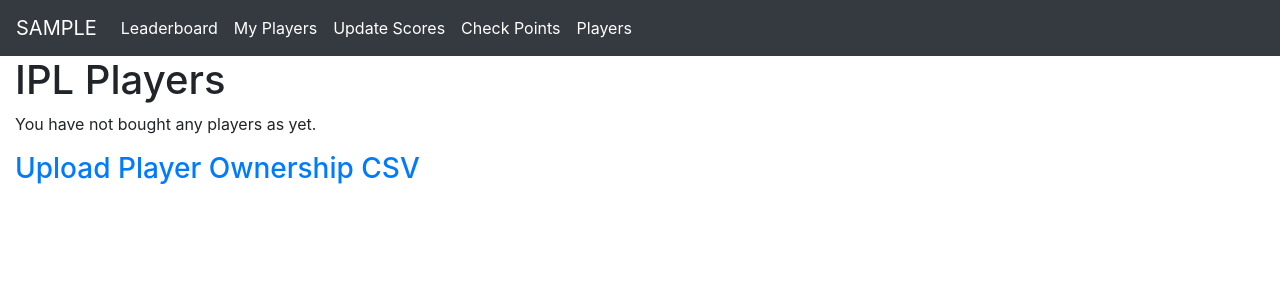
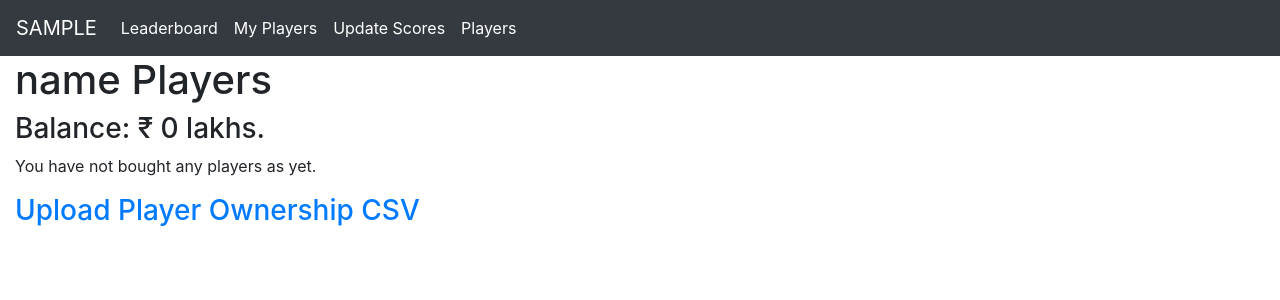
Before and after one commit to crazynayan/ipl2019-django, a Django app: page /ipl/my_players/ in a window 1280 px wide. Shown: the top 300 px of the page. Run offline with Django 3.2, Linux system fonts and the light colour scheme; the visitor is signed in with stand-in values (Sample User, id 1); data comes from the database, SQL or seed files in the repository; data that the repository does not hold is empty; some libraries are stand-ins or nearby versions.

Commit message:
Remove points from Model.

```diff
--- a/ipl2019/admin.py
+++ b/ipl2019/admin.py
@@ -1,9 +1,8 @@
 from django.contrib import admin
 from .models import Member
 # Register your models here.
-#admin.site.register(Member)
 
 
 @admin.register(Member)
 class MemberAdmin(admin.ModelAdmin):
-    list_display = ('name', 'points', 'balance', 'user')
+    list_display = ('name', 'balance', 'user')
--- a/ipl2019/models.py
+++ b/ipl2019/models.py
@@ -7,14 +7,12 @@ from django.dispatch import receiver
 class Member(models.Model):
     user = models.OneToOneField(User, on_delete=models.CASCADE)
     name = models.TextField(max_length=100, default='name')
-    points = models.DecimalField(max_digits=6, decimal_places=1, default=0)
     balance = models.PositiveIntegerField(default=0)
 
     def __str__(self):
         return self.name
 
     class Meta:
-        ordering = ['-points']
         permissions = (
             ("auctioneer", "Auctioneer"),
             ("can_play_ipl2019", "Can play IPL 2019"),
@@ -51,8 +49,8 @@ class Player(models.Model):
 
 class PlayerInstance(models.Model):
     number = models.PositiveIntegerField(unique=True)
-    player = models.ForeignKey('Player', on_delete=models.CASCADE)
-    member = models.ForeignKey('Member', on_delete=models.SET_NULL, null=True)
+    player = models.ForeignKey('Player', on_delete=models.CASCADE, related_name='playerinstances')
+    member = models.ForeignKey('Member', on_delete=models.SET_NULL, null=True, related_name='playerinstances')
     STATUS = (
         ('Available', 'Available'),
         ('Purchased', 'Purchased'),
--- a/ipl2019/urls.py
+++ b/ipl2019/urls.py
@@ -11,5 +11,4 @@ urlpatterns = [
     path('all_players/', views.all_player_view, name='all_player_list'),
     path('player_ownership_upload/', views.player_ownership_upload, name='player_ownership_upload'),
     path('update_scores/', views.update_scores, name='update_scores'),
-    path('check_points/', views.check_points, name='check_points')
 ]
--- a/ipl2019/views.py
+++ b/ipl2019/views.py
@@ -1,20 +1,23 @@
 import csv
 
-from django.shortcuts import render, get_object_or_404
-from django.contrib.auth.decorators import permission_required
+from django.shortcuts import render
 from django.core.exceptions import ObjectDoesNotExist
 from django.http import HttpResponseRedirect
 from django.urls import reverse
 from django.contrib.auth.models import User
+from django.contrib.auth.decorators import permission_required
+from django.contrib import messages
+from django.db.models import Sum
 from .models import Member, Player, PlayerInstance
-from django.contrib import messages
+
 
 
 @permission_required('ipl2019.can_play_ipl2019')
 def member_view(request):
     template = "ipl2019/member_list.html"
+    member_list = Member.objects.annotate(pts=Sum('playerinstances__player__score')).order_by('-pts')
     context = {
-        'member_list': Member.objects.all(),
+        'member_list': member_list,
     }
     return render(request, template, context)
 
@@ -35,7 +38,7 @@ def my_player_view(request):
         me = Member.objects.get(user=request.user.id)
         context = {
             'player_instances': PlayerInstance.objects.filter(member=me).order_by('-player__score'),
-            'balance': me.balance,
+            'me': me,
         }
     # Only the superuser will not have any ownership. So for superuser display all players.
     except ObjectDoesNotExist:
@@ -109,10 +112,9 @@ def remove_player(request, pk):
         messages.error(request, 'You can only release players with less than 50 points.')
         return render(request, template, prompt)
 
-    # Validate
+    # Validate if the auctioneer has enabled removal of players.
 
     player_instance.member.balance += player_instance.price
-    player_instance.member.points -= player_instance.player.score
     player_instance.member.save()
 
     player_instance.price = 0
@@ -227,46 +229,14 @@ def update_scores(request):
             player = Player.objects.get(name=column[0])
             score = float(column[1])
             if player.score != score:
-                # Get the difference (delta) between the new score & old score
-                # to update the leaderboard in the Member class
-                delta = score - float(player.score)
-                # Update player score
                 player.score = score
                 player.save()
-                # Update Leaderboard
-                player_instances = PlayerInstance.objects.filter(player=player)
-                for player_instance in player_instances:
-                    if player_instance.member is not None:
-                        player_instance.member.points = float(player_instance.member.points) + delta
-                        player_instance.member.save()
         except ObjectDoesNotExist:
             pass
         except ValueError:
             pass
 
     return HttpResponseRedirect(reverse('member_list'))
-
-
-@permission_required('ipl2019.auctioneer')
-def check_points(request):
-    template = "ipl2019/points.html"
-    members_with_diff = []
-    for member in Member.objects.all():
-        calc_points = 0
-        player_instances = PlayerInstance.objects.filter(member=member)
-        for player_instance in player_instances:
-            calc_points += player_instance.player.score
-        if calc_points != member.points:
-            member_with_diff = {
-                'member': member.name,
-                'db_points': member.points,
-                'calc_points': calc_points,
-            }
-            members_with_diff.append(member_with_diff)
-    context = {
-        'members_with_diff': members_with_diff
-    }
-    return render(request, template, context)
 
 
 @permission_required('ipl2019.auctioneer')
--- a/templates/base.html
+++ b/templates/base.html
@@ -32,9 +32,6 @@
             <li class = "nav-item active">
                 <a class = "nav-link" href="{% url 'update_scores' %}">Update Scores</a>
             </li>
-            <li class = "nav-item active">
-                <a class = "nav-link" href="{% url 'check_points' %}">Check Points</a>
-            </li>
             {% endif %}
             <li class = "nav-item active">
                 <a class="nav-link" href="{% url 'player_list' %}">Players</a>
--- a/templates/ipl2019/member_list.html
+++ b/templates/ipl2019/member_list.html
@@ -9,14 +9,16 @@
     <th scope="col">Name</th>
     <th scope="col">Points</th>
     <th scope="col">Balance</th>
+    <th scope="col">Players</th>
     </thead>
     <tbody>
     {% for member in member_list %}
     <tr>
         <td>{{forloop.counter}}</td>
         <td>{{member.name}}</td>
-        <td>{{member.points}}</td>
+        <td>{{member.pts}}</td>
         <td>{{member.balance}}</td>
+        <td>{{member.playerinstances.count}}</td>
     </tr>
     {% endfor %}
     </tbody>
--- a/templates/ipl2019/my_player_list.html
+++ b/templates/ipl2019/my_player_list.html
@@ -1,9 +1,11 @@
 {% extends "base.html" %}
 {% block title %}Players{% endblock %}
 {% block content %}
+{% if me %}
+<h1>{{me.name}} Players</h1>
+<h3>Balance: &#8377; {{me.balance}} lakhs.</h3>
+{% else %}
 <h1>IPL Players</h1>
-{% if balance %}
-    <p>Balance: &#8377; {{balance}} lakhs.</p>
 {% endif %}
 {% if player_instances %}
 <table class="table table-bordered">
@@ -11,7 +13,7 @@
         <th scope="col">Player ID</th>
         <th scope="col">Name</th>
         <th scope="col">Score</th>
-        {% if balance %} {% else %}
+        {% if me %} {% else %}
         <th scope="col">Owner</th>
         {% endif %}
         <th scope="col">Price</th>
@@ -24,7 +26,7 @@
         <td>{{player_instance.id}}</td>
         <td>{{player_instance.player.name}}</td>
         <td>{{player_instance.player.score}}</td>
-        {% if balance %} {% else %}
+        {% if me %} {% else %}
         <td>{{player_instance.member.name}}</td>
         {% endif %}
         <td>{{player_instance.price}}</td>
```
Also changed, not shown: ipl2019/migrations/0010_auto_20190408_1624.py (added), ipl2019/migrations/0011_auto_20190408_1702.py (added), 2 other files.
